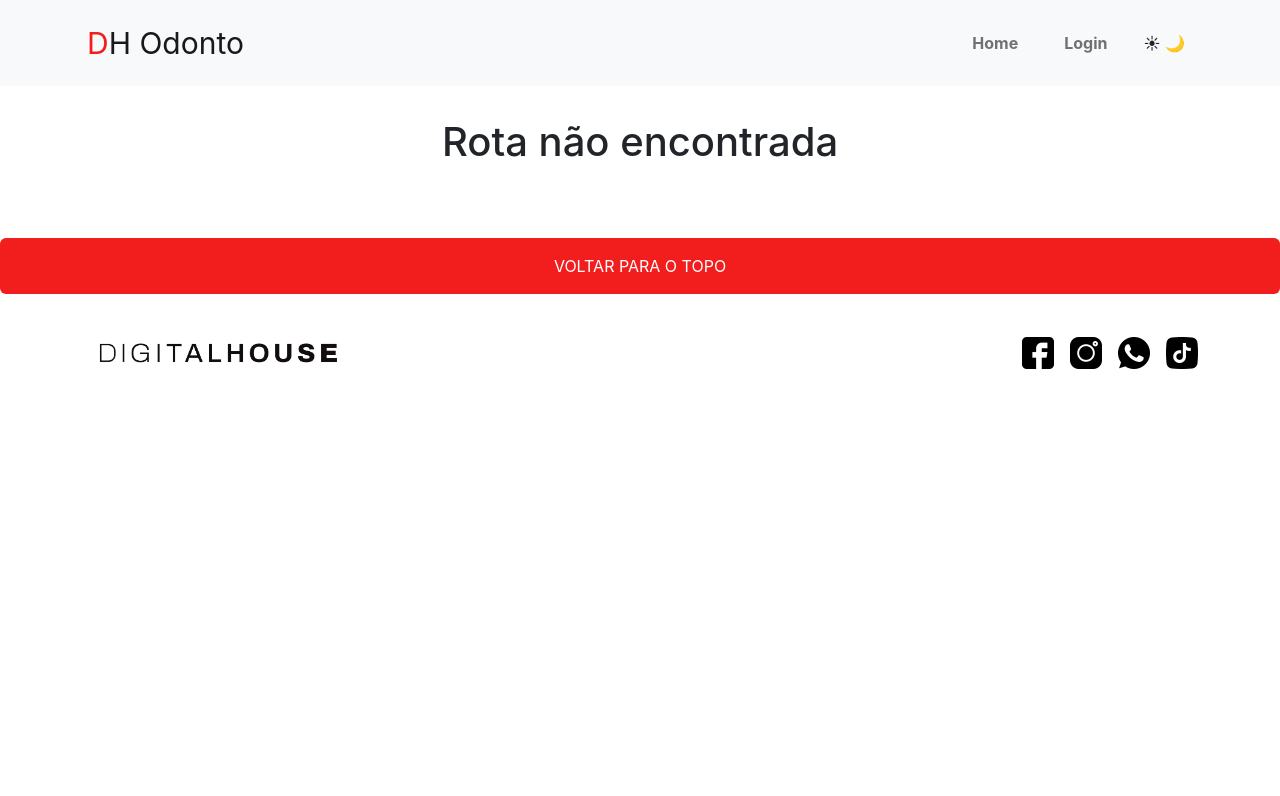
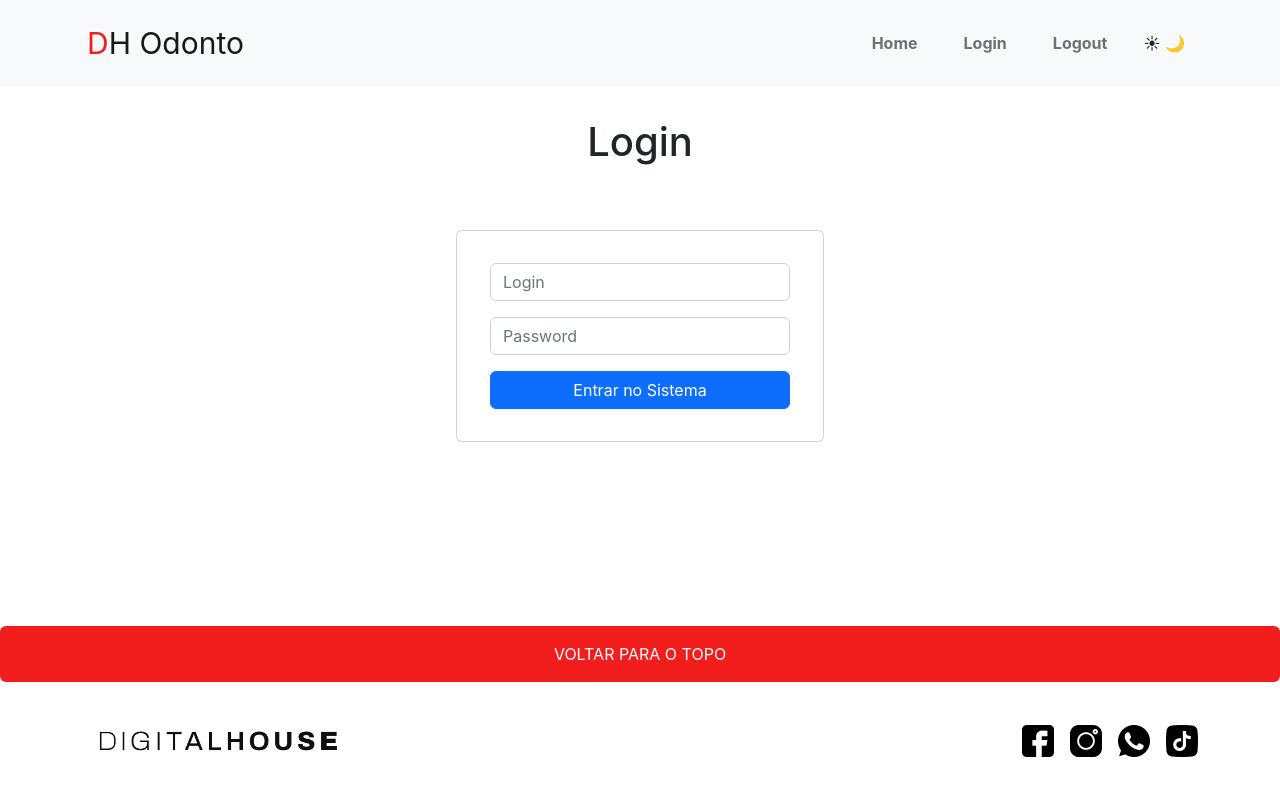
Before and after one commit to yamatopotter/av2-frontend3, a React (Create React App) app: page /login in a window 1280 px wide. Shown: the top 796 px of the page. Built offline with nearby package versions, Linux system fonts and the light colour scheme.

Commit message:
fix: add App component to project

```diff
--- a/src/Components/LoginForm/LoginForm.jsx
+++ b/src/Components/LoginForm/LoginForm.jsx
@@ -1,13 +1,16 @@
-import { useState } from 'react';
+import { useState, useEffect } from 'react';
+import { useNavigate } from 'react-router-dom';
 import { ToastContainer, toast} from 'react-toastify';
 import 'react-toastify/dist/ReactToastify.css';
 
 import styles from './LoginForm.module.css';
-import { authUser } from '../../functions/authUser'
+import { authUser, isUserLoggedIn } from '../../functions/authUser'
 
 const LoginForm = () => {
 
   const [formData, setFormData] = useState({username: '', password: ''});
+  const isUserLogged = isUserLoggedIn();
+  const navigate = useNavigate();
 
   const handleSubmit = async (e) => {
 
@@ -31,6 +34,10 @@ const LoginForm = () => {
         progress: undefined,
         theme: "light",
         });
+
+      setTimeout(() => {
+        navigate("/home");
+      }, 1000)
     }
     else{
       toast.error('Usuário ou senha inválidos.', {
@@ -45,6 +52,12 @@ const LoginForm = () => {
         });
     }
   };
+
+  useEffect(() => {
+    if(isUserLogged){
+      navigate("/home");
+    }
+  }, [isUserLogged])
 
   return (
     <>
--- a/src/Components/Navbar/Navbar.jsx
+++ b/src/Components/Navbar/Navbar.jsx
@@ -49,6 +49,19 @@ const Navbar = () => {
                   Login
                 </a>
               </li>
+
+              <li className={`nav-item ${styles.navBarLink}`}>
+                {/* Se o usuário estiver logado, deverá aparecer um botão de logout
+                que vai apagar o token do localstorage.
+                Se o usuário estiver deslogado, um link fará um redirecionamento, com react-router,
+                ao formulário de login
+                O botão de logout deverá ser testado darkmode
+                se sim, btn-dark, se não, btn-light */}
+                <a className="nav-link" href="/logout">
+                  Logout
+                </a>
+              </li>
+
               <li className={`nav-item`}>
                 {/* Ao ser clicado, esse botão mudará a aplicação para dark mode ou light mode.
                  Lembre-se de usar um estado no contexto para fazer essa alteração.
--- /dev/null
+++ b/src/Routes/Logout.jsx
@@ -0,0 +1,9 @@
+import { userLogout } from "../functions/authUser";
+import { Navigate } from "react-router-dom";
+
+const Logout = () =>{
+    userLogout();
+    return <Navigate to="/" />;
+}
+
+export default Logout;
--- a/src/index.jsx
+++ b/src/index.jsx
@@ -4,10 +4,10 @@ import ProtectedRoutes from './Routes/ProtectedRoutes';
 import ReactDOM from 'react-dom/client';
 import 'bootstrap/dist/css/bootstrap.min.css';
 import 'bootstrap/dist/js/bootstrap.min.js';
-import Navbar from './Components/Navbar/Navbar';
+import App from './App';
 import Home from './Routes/Home';
-import Footer from './Components/Footer/Footer';
-import LoginForm from './Components/LoginForm/LoginForm';
+import Login from './Routes/Login';
+import Logout from './Routes/Logout';
 import NotFound from './Components/Error404/NotFound';
 import './index.css';
 
@@ -15,16 +15,19 @@ const root = ReactDOM.createRoot(document.getElementById('root'));
 //Lembre-se de configurar suas rotas e seu contexto aqui
 root.render(
   <React.StrictMode>
-    <Navbar />
       <BrowserRouter>
         <Routes>
-        <Route path='/' element={<LoginForm />} />
+          <Route path="/" element={<App />} >
+            <Route path="login" element={<Login />} />
+
             <Route element={<ProtectedRoutes />}>
-          <Route path='/home' element={<Home />} />
+              <Route path="home" element={<Home />} />
+              <Route path="logout" element={<Logout />} />
             </Route>
+
             <Route path='*' element={<NotFound />} />
+          </Route>
         </Routes>
       </BrowserRouter>
-    <Footer />
   </React.StrictMode>
 );
```
Lines whose indentation alone changed are shown as unchanged.
